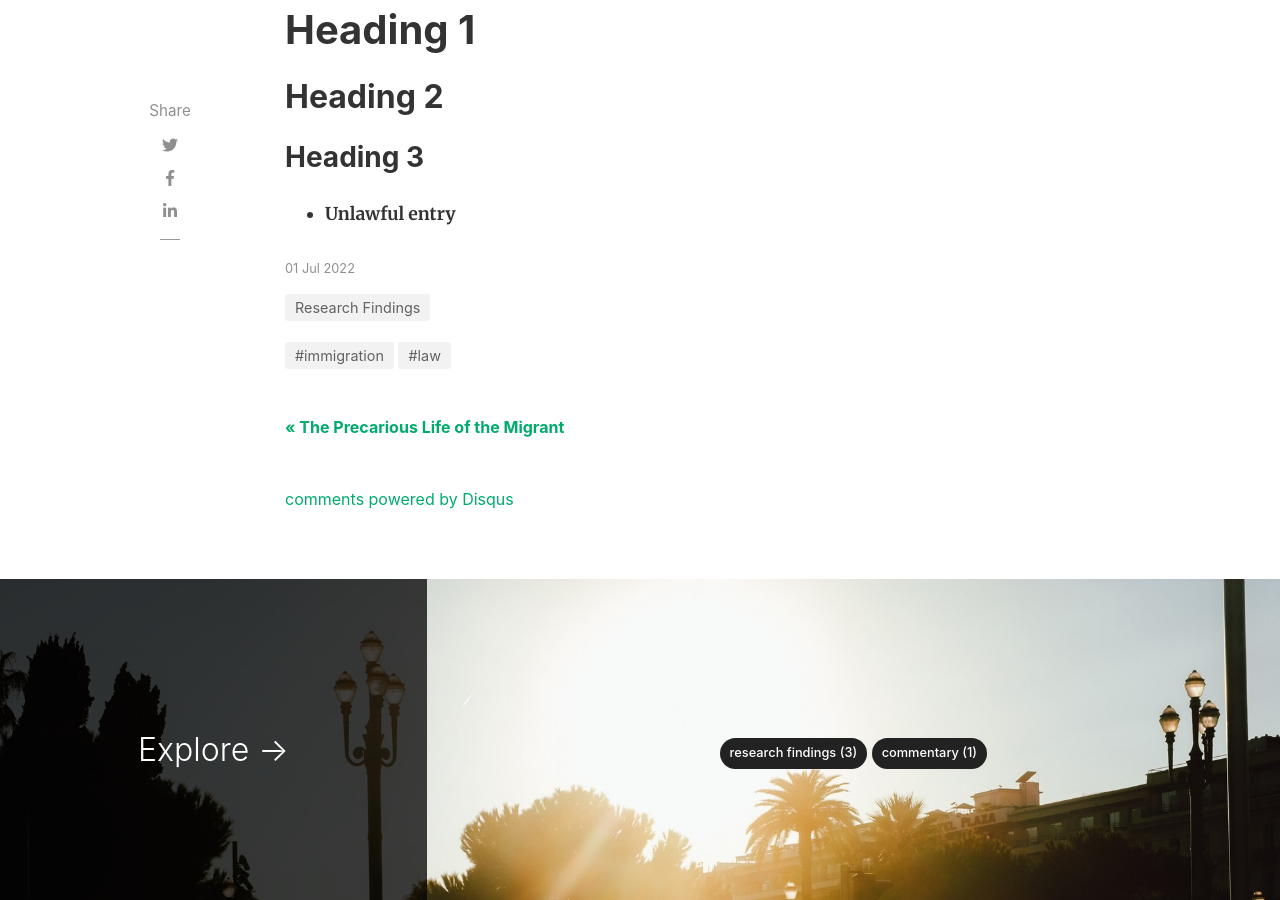
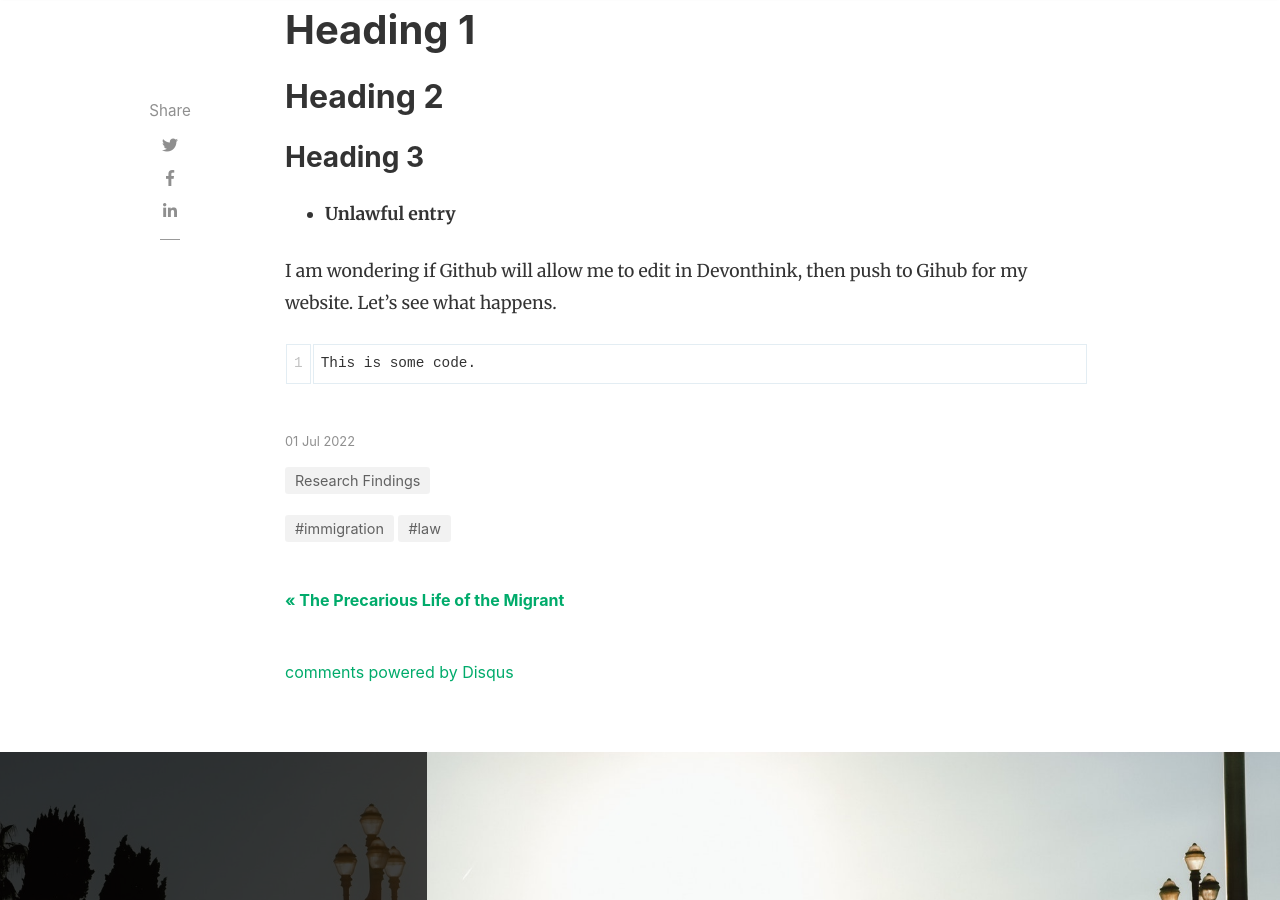
Before and after one commit to JAHqu2zyPA/mywebsite, a Jekyll site: the page built from _posts/2022-07-01-this-is-a-test-post.md, in a window 1280 px wide and 900 px high, scrolled down 418 px. Built offline with Jekyll 4.4.1, drawn with Linux system fonts in a browser that asks for light colours; nearby versions of some CDN libraries; comment, search, counter and statistics services are not loaded.

Commit message:
Update 2022-07-01-this-is-a-test-post.md

````diff
--- a/_posts/2022-07-01-this-is-a-test-post.md
+++ b/_posts/2022-07-01-this-is-a-test-post.md
@@ -15,3 +15,9 @@ toc: False # Set False if you dont want to set table of content
 ### Heading 3
 
 + **Unlawful entry**
+
+I am wondering if Github will allow me to edit in Devonthink, then push to Gihub for my website. Let’s see what happens.
+
+```
+This is some code.
+```
````
